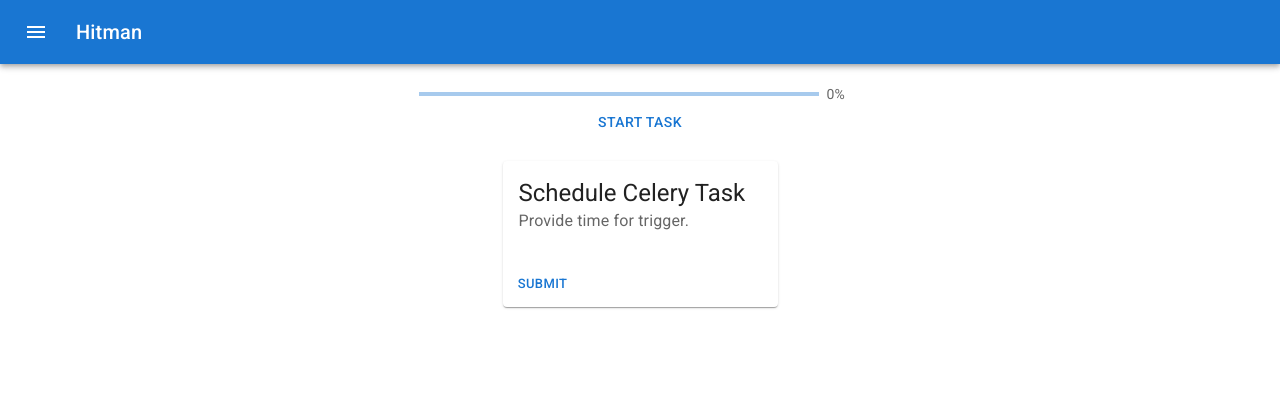
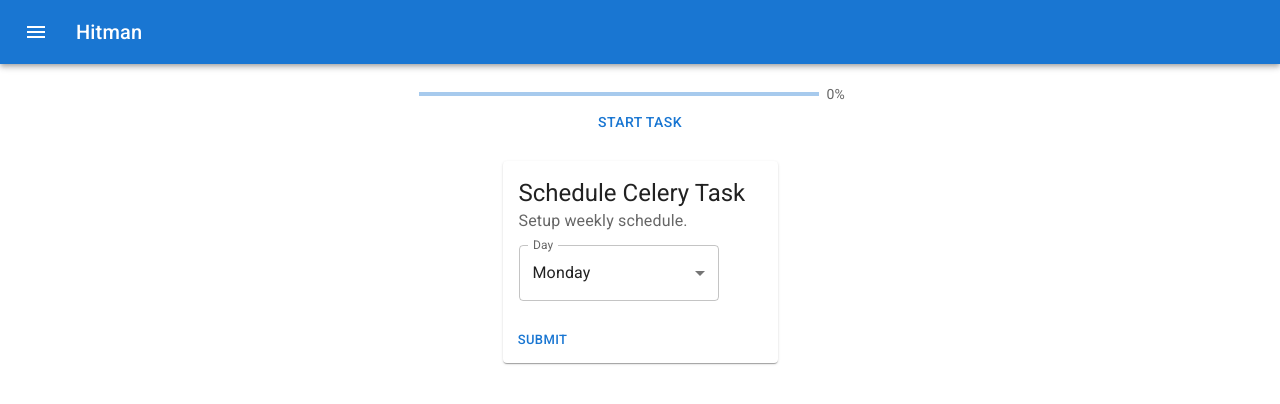
Before and after one commit to John-Doherty01/docker-celery, a React (Create React App) app in the folder hitman-webapp/: page / in a window 1280 px wide. Shown: the top 404 px of the page. Built offline with nearby package versions, Linux system fonts and the light colour scheme.

Commit message:
Front end components setup

```diff
--- a/hitman-webapp/package.json
+++ b/hitman-webapp/package.json
@@ -8,6 +8,7 @@
     "@emotion/styled": "^11.8.1",
     "@fontsource/roboto": "^4.5.3",
     "@mui/icons-material": "^5.4.2",
+    "@mui/lab": "^5.0.0-alpha.70",
     "@mui/material": "^5.4.2",
     "@mui/styled-engine-sc": "^5.4.2",
     "@testing-library/jest-dom": "^5.16.2",
@@ -17,6 +18,7 @@
     "@types/node": "^16.11.25",
     "@types/react": "^17.0.39",
     "@types/react-dom": "^17.0.11",
+    "date-fns": "^2.28.0",
     "react": "^16.14.0",
     "react-dom": "^16.14.0",
     "react-scripts": "5.0.0",
--- a/hitman-webapp/src/App.tsx
+++ b/hitman-webapp/src/App.tsx
@@ -15,13 +15,16 @@ import {
   Card,
   CardActions,
   CardContent,
-  CardHeader,
+  FormControl,
+  InputLabel,
+  MenuItem,
+  Select,
   TextField,
   Typography,
 } from "@mui/material";
 import AdapterDateFns from "@mui/lab/AdapterDateFns";
 import LocalizationProvider from "@mui/lab/LocalizationProvider";
-import { DateTimePicker } from "@mui/lab";
+import { TimePicker } from "@mui/lab";
 
 interface CeleryTaskUpdate {
   progress: number;
@@ -36,6 +39,7 @@ function ScheduleCeleryTask({
   onSubmitCallback,
 }: ScheduleCeleryTaskProps): ReactElement {
   const [dateTimeValue, setDateTimeValue] = useState(null);
+  const [dayOfWeek, setDayOfWeek] = useState("monday");
   return (
     <Box
       sx={{ display: "flex", alignItems: "center", justifyContent: "center" }}
@@ -46,10 +50,31 @@ function ScheduleCeleryTask({
             Schedule Celery Task
           </Typography>
           <Typography sx={{ mb: 1.5 }} color="text.secondary">
-            Provide time for trigger.
+            Setup weekly schedule.
           </Typography>
+          <FormControl>
+            <InputLabel id="demo-simple-select-label">Day</InputLabel>
+            <Select
+              labelId="demo-simple-select-label"
+              id="demo-simple-select"
+              value={dayOfWeek}
+              label="Day"
+              onChange={(e) => {
+                setDayOfWeek(e.target.value);
+              }}
+              style={{ minWidth: "200px" }}
+            >
+              <MenuItem value={"monday"}>Monday</MenuItem>
+              <MenuItem value={"tuesday"}>Tuesday</MenuItem>
+              <MenuItem value={"wednesday"}>Wednesday</MenuItem>
+              <MenuItem value={"thursday"}>Thursday</MenuItem>
+              <MenuItem value={"friday"}>Friday</MenuItem>
+              <MenuItem value={"saturday"}>Saturday</MenuItem>
+              <MenuItem value={"sunday"}>Sunday</MenuItem>
+            </Select>
+          </FormControl>
           <LocalizationProvider dateAdapter={AdapterDateFns}>
-            <DateTimePicker
+            <TimePicker
               renderInput={(props) => <TextField {...props} />}
               label="Execution time"
               value={dateTimeValue}
```
Also changed, not shown: 1 other file (tests, documents, lock files or other folders).
